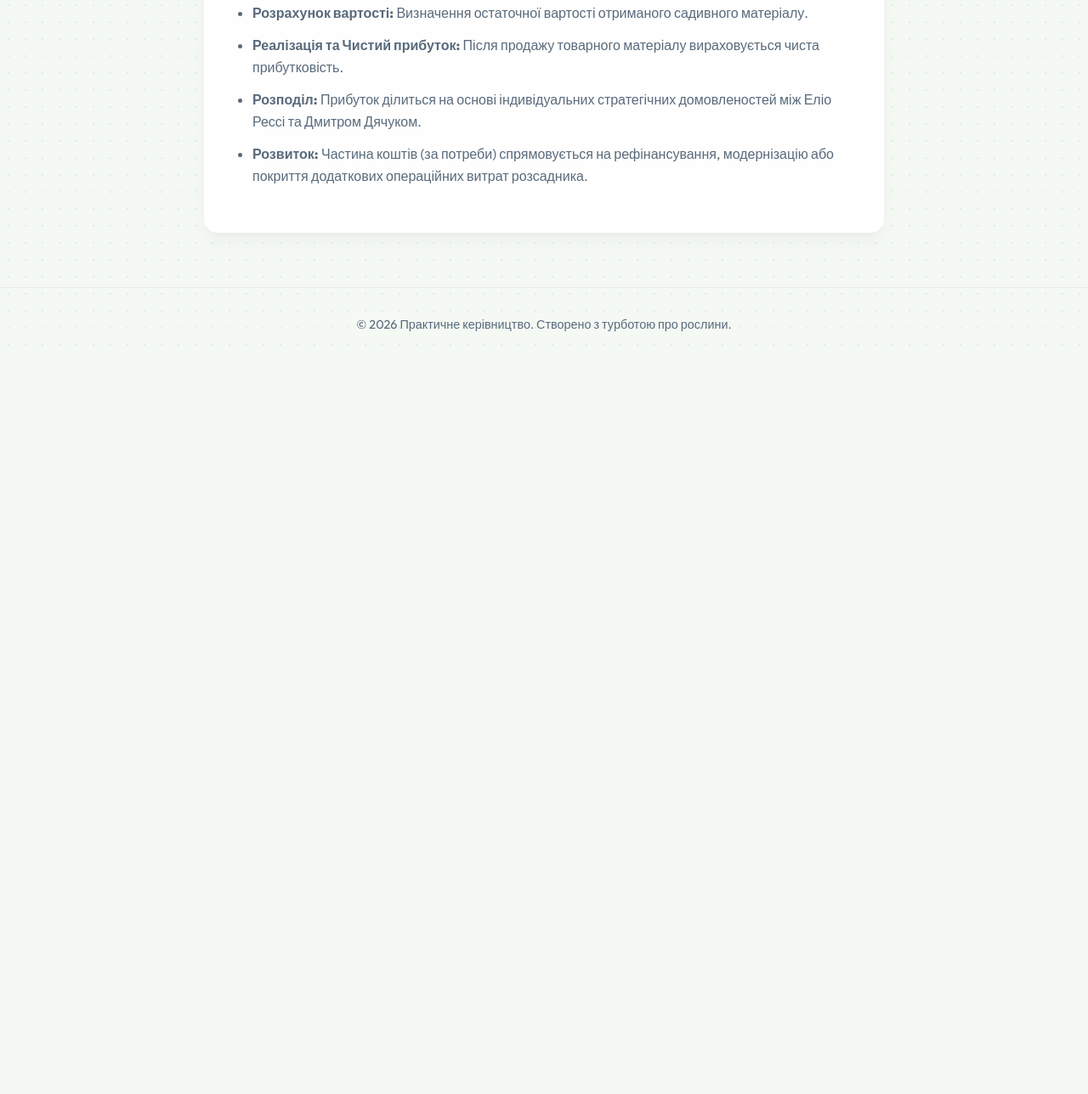
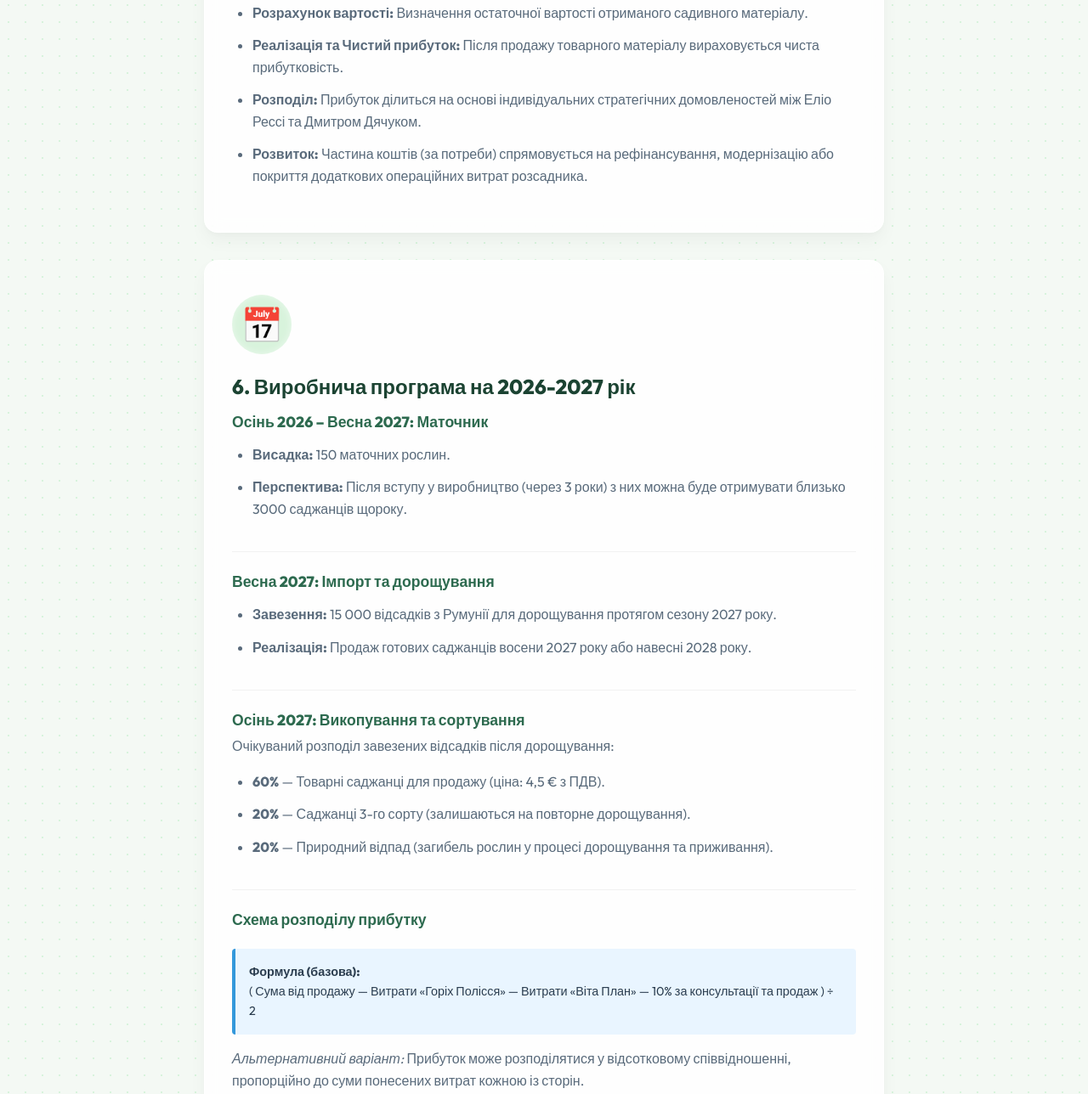
Before and after one commit to layter92-netizen/rosadnyk-2026, a plain HTML site: page index.html in a window 1280 px wide. Shown: the part 6444-7732 px from the top of the page at 85% size. Before the commit the page ends 6870 px from the top, so only its background shows below. Drawn offline with Linux system fonts and the light colour scheme.

Commit message:
Add files via upload

```diff
--- a/index.html
+++ b/index.html
@@ -289,6 +289,49 @@
                         </ul>
                     </div>
                 </article>
+
+                <!-- 6. Програма на 2026-2027 рік -->
+                <article class="card fade-in" style="grid-column: 1 / -1; max-width: 800px; margin: 0 auto; width: 100%;">
+                    <div class="icon-wrapper">📅</div>
+                    <h2 data-i18n="part-sec6-title">6. Виробнича програма на 2026-2027 рік</h2>
+
+                    <div class="sub-section" style="border-top: none; margin-top: 0; padding-top: 0;">
+                        <h3 data-i18n="part-sec6-sub1-title">Осінь 2026 – Весна 2027: Маточник</h3>
+                        <ul>
+                            <li data-i18n="part-sec6-sub1-li1"><strong>Висадка:</strong> 150 маточних рослин.</li>
+                            <li data-i18n="part-sec6-sub1-li2"><strong>Перспектива:</strong> Після вступу у виробництво (через 3 роки) з них можна буде отримувати близько 3000 саджанців щороку.</li>
+                        </ul>
+                    </div>
+
+                    <div class="sub-section">
+                        <h3 data-i18n="part-sec6-sub2-title">Весна 2027: Імпорт та дорощування</h3>
+                        <ul>
+                            <li data-i18n="part-sec6-sub2-li1"><strong>Завезення:</strong> 15 000 відсадків з Румунії для дорощування протягом сезону 2027 року.</li>
+                            <li data-i18n="part-sec6-sub2-li2"><strong>Реалізація:</strong> Продаж готових саджанців восени 2027 року або навесні 2028 року.</li>
+                        </ul>
+                    </div>
+
+                    <div class="sub-section">
+                        <h3 data-i18n="part-sec6-sub3-title">Осінь 2027: Викопування та сортування</h3>
+                        <p data-i18n="part-sec6-sub3-p">Очікуваний розподіл завезених відсадків після дорощування:</p>
+                        <ul>
+                            <li data-i18n="part-sec6-sub3-li1"><strong>60%</strong> — Товарні саджанці для продажу (ціна: 4,5 € з ПДВ).</li>
+                            <li data-i18n="part-sec6-sub3-li2"><strong>20%</strong> — Саджанці 3-го сорту (залишаються на повторне дорощування).</li>
+                            <li data-i18n="part-sec6-sub3-li3"><strong>20%</strong> — Природний відпад (загибель рослин у процесі дорощування та приживання).</li>
+                        </ul>
+                    </div>
+
+                    <div class="sub-section">
+                        <h3 data-i18n="part-sec6-sub4-title">Схема розподілу прибутку</h3>
+                        <div class="note" data-i18n="part-sec6-sub4-formula">
+                            <strong>Формула (базова):</strong><br>
+                            ( Сума від продажу — Витрати «Горіх Полісся» — Витрати «Віта План» — 10% за консультації та продаж ) ÷ 2
+                        </div>
+                        <p data-i18n="part-sec6-sub4-p" style="margin-top: 1rem;">
+                            <em>Альтернативний варіант:</em> Прибуток може розподілятися у відсотковому співвідношенні, пропорційно до суми понесених витрат кожною із сторін.
+                        </p>
+                    </div>
+                </article>
             </div>
         </section>
     </main>
```
